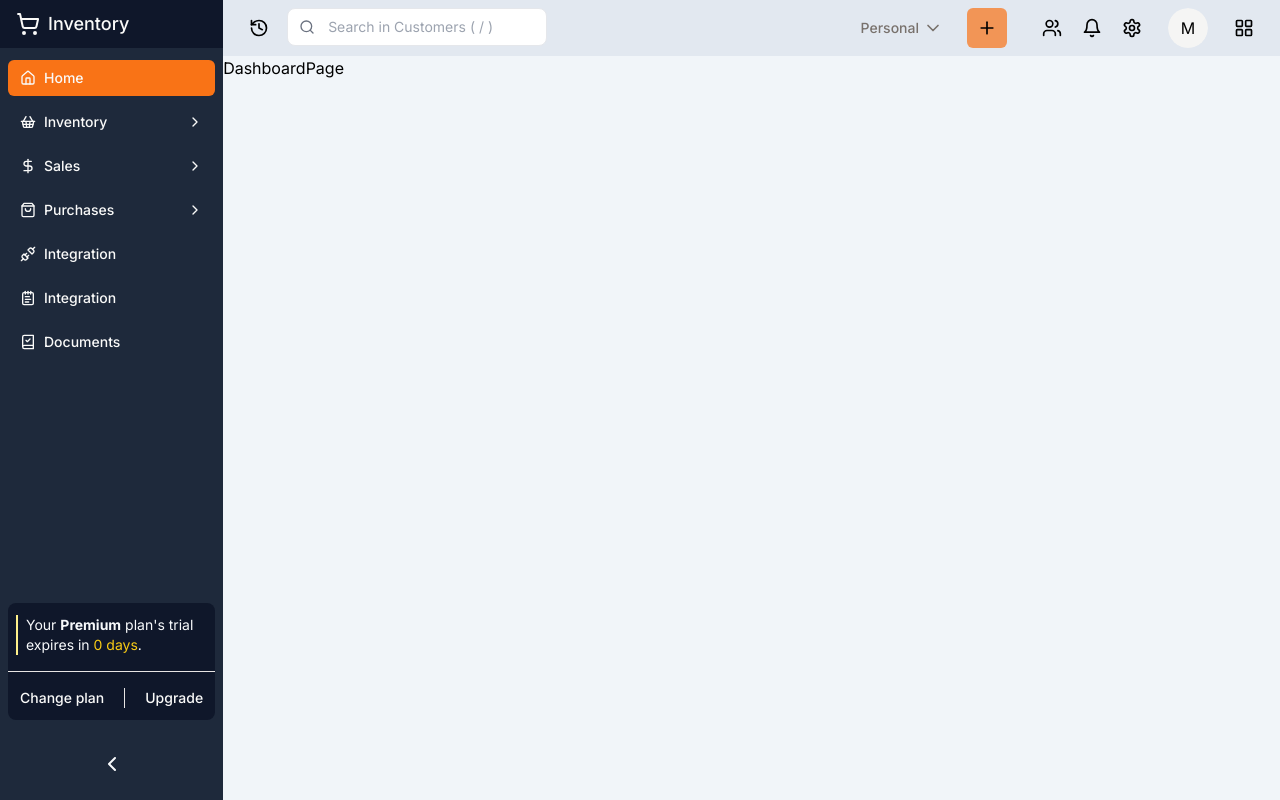
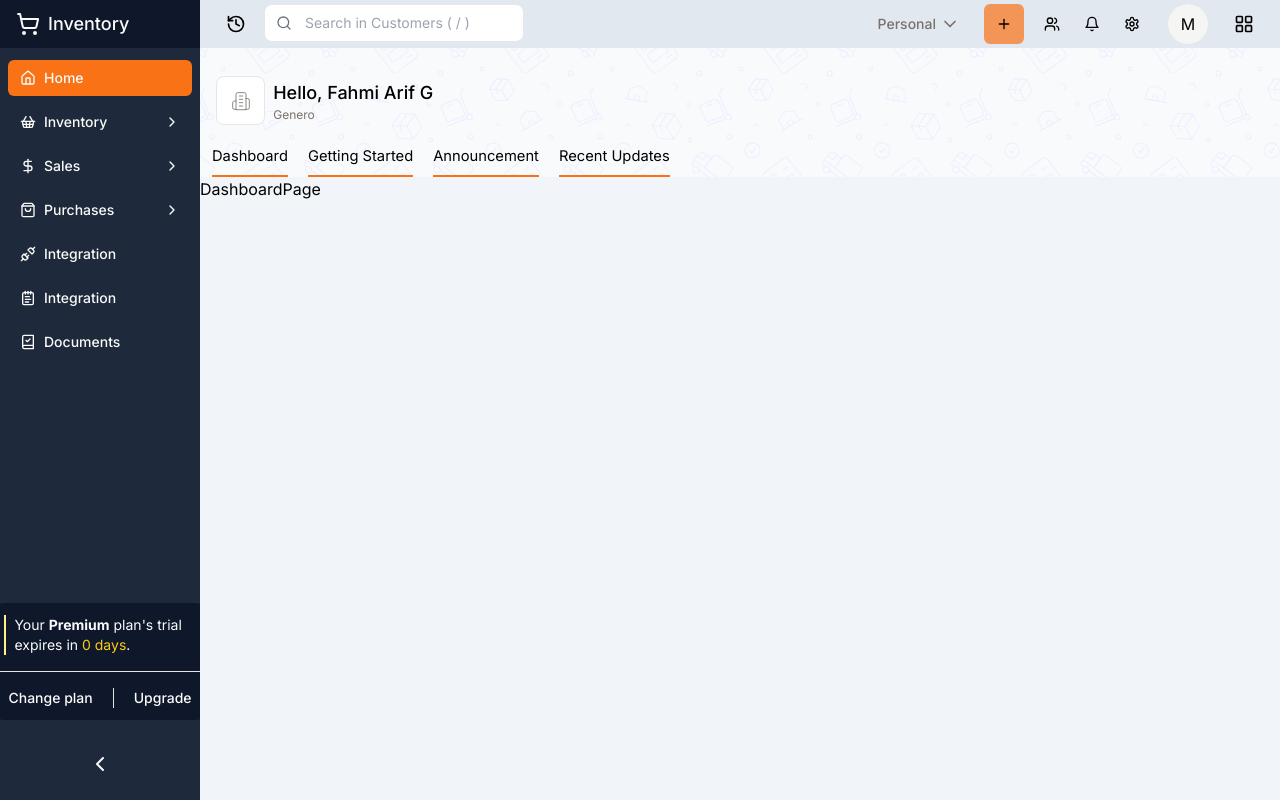
Before and after one commit to muchfahmiarif/inventory-management, a Next.js app: page /office/home/inventory-dashboard in a window 1280 px wide. Built offline with nearby package versions, Linux system fonts and the light colour scheme.

Commit message:
`navbar-home` create components navbar

```diff
--- /dev/null
+++ b/app/(back-office)/office/home/layout.tsx
@@ -0,0 +1,17 @@
+import NavbarHomePage from "@/components/office/home/navbar";
+import React from "react";
+
+interface HomeLayoutProps {
+  children: React.ReactNode;
+}
+
+const HomeLayout = ({ children }: HomeLayoutProps) => {
+  return (
+    <div className="">
+      <NavbarHomePage />
+      {children}
+    </div>
+  );
+};
+
+export default HomeLayout;
--- a/components/office/header.tsx
+++ b/components/office/header.tsx
@@ -11,9 +11,9 @@ import SearchInput from "./search-input";
 
 const HeaderComponents = () => {
   return (
-    <div className="flex items-center justify-between bg-slate-200">
+    <div className="flex items-center justify-between bg-slate-200 py-1">
       {/* Left Side */}
-      <div className="mx-4 my-2 flex gap-x-2">
+      <div className="mx-4 flex gap-x-2">
         <Button variant={"ghost"} size={"icon"}>
           <History size={20} />
         </Button>
@@ -23,7 +23,7 @@ const HeaderComponents = () => {
       </div>
 
       {/* Right Side */}
-      <div className="mx-4 my-2 flex gap-x-2">
+      <div className="mx-4 flex gap-x-2">
         <Sheet>
           <SheetTrigger asChild>
             <Button variant="link" className="text-muted-foreground hover:no-underline">
@@ -58,18 +58,17 @@ const HeaderComponents = () => {
           </SheetContent>
         </Sheet>
         <Button variant={"ghost"} size={"icon"} className="bg-primary/70 hover:bg-primary/90">
-          <Plus size={20} />
+          <Plus size={16} />
         </Button>
-        <Separator orientation="vertical" className="mx-1" />
-        <div className="">
+        <div className="flex flex-row">
           <Button variant={"ghost"} size={"icon"}>
-            <Users size={20} />
+            <Users size={16} />
           </Button>
           <Button variant={"ghost"} size={"icon"}>
-            <Bell size={20} />
+            <Bell size={16} />
           </Button>
           <Button variant={"ghost"} size={"icon"}>
-            <Settings size={20} />
+            <Settings size={16} />
           </Button>
         </div>
         <Avatar className="mx-2">
--- /dev/null
+++ b/components/office/home/navbar.tsx
@@ -0,0 +1,39 @@
+import { Building2 } from "lucide-react";
+import React from "react";
+
+import background from "@/public/background-inventory.svg";
+
+const NavbarHomePage = () => {
+  return (
+    <div className="h-32 flex flex-col bg-repeat-x bg-slate-50" style={{ backgroundImage: `url(${background.src})`, width: "100%", height: "100%" }}>
+      <div className="flex flex-row items-center justify-between mx-4 mt-7 z-10">
+        <div className="flex items-center justify-center">
+          <div className="bg-white border text-muted-foreground p-[0.85rem] rounded-lg">
+            <Building2 className="h-5 w-5 stroke-1" />
+          </div>
+          <div className="flex flex-col ml-2">
+            <div className="font-medium text-lg">Hello, Fahmi Arif G</div>
+            <div className="text-muted-foreground text-xs">Genero</div>
+          </div>
+        </div>
+        <div>
+          {/* <Button variant={"ghost"} size={"icon"} className="hover:bg-muted hover:border-2">
+            <CircleAlert className="h-6 w-6" />
+          </Button> */}
+        </div>
+      </div>
+
+      <ul className="flex flex-row pt-5 px-3 gap-x-5 text-[0.92rem] z-10">
+        {/**
+         * TODO: This is the sidebar navigation for the back-office homepage.
+         */}
+        <li className="border-b-2 border-b-primary pb-2">Dashboard</li>
+        <li className="border-b-2 border-b-primary pb-2">Getting Started</li>
+        <li className="border-b-2 border-b-primary pb-2">Announcement</li>
+        <li className="border-b-2 border-b-primary pb-2">Recent Updates</li>
+      </ul>
+    </div>
+  );
+};
+
+export default NavbarHomePage;
--- a/components/office/sidebar.tsx
+++ b/components/office/sidebar.tsx
@@ -26,7 +26,7 @@ const Sidebar = () => {
   const [isOpen3, setIsOpen3] = React.useState(false);
 
   return (
-    <div className="w-56 min-h-screen bg-slate-800 text-slate-50 flex flex-col justify-between">
+    <div className="w-[12.5rem] min-h-screen bg-slate-800 text-slate-50 flex flex-col justify-between">
       <div className="flex flex-col items-center justify-center">
         {/* Logo */}
         <Button className="flex gap-x-2 py-6 w-full justify-start bg-slate-900 hover:bg-slate-900 rounded-none text-lg">
```
Also changed, not shown: public/background-inventory.svg (added), 1 other file (tests, documents, lock files or other folders).
